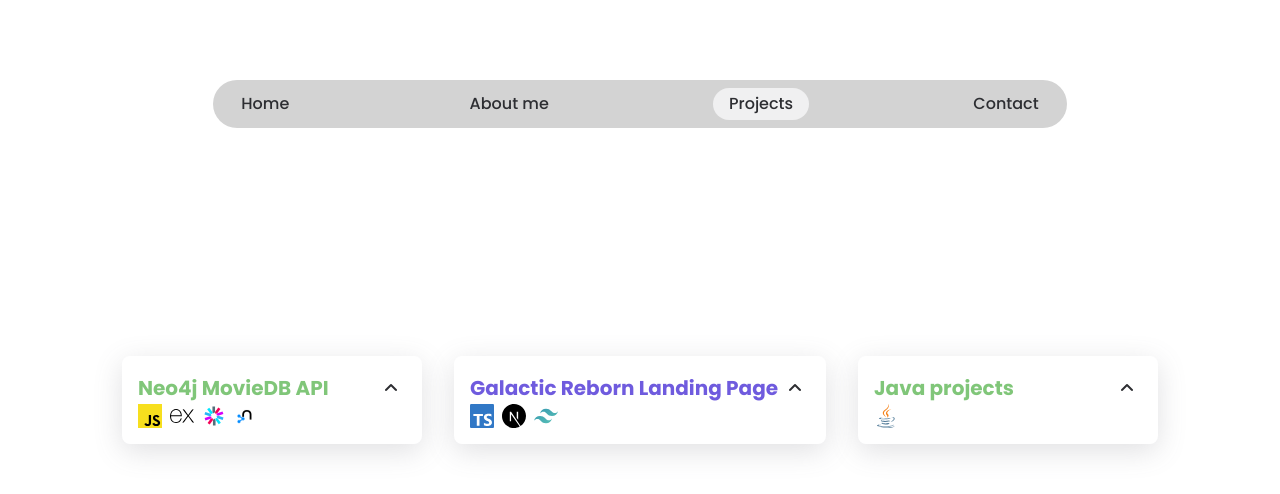
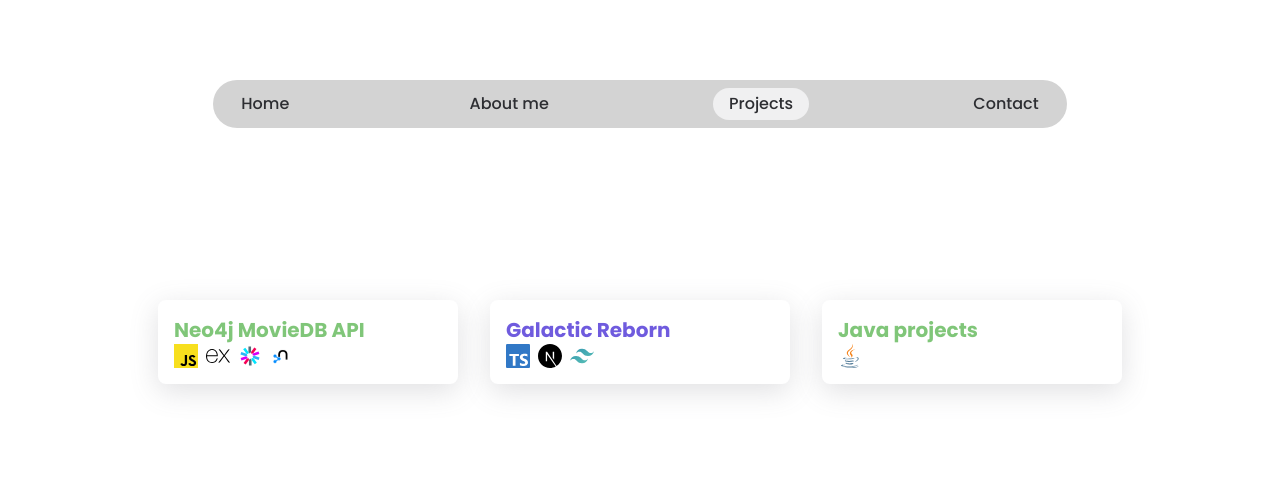
Before and after one commit to BartoszBrodowski/old-portfolio, a React (Vite) app: page /#/projects in a window 1280 px wide. Shown: the top 494 px of the page. Built offline with nearby package versions, Linux system fonts and the light colour scheme.

Commit message:
Change animation for projects, to fix

```diff
--- a/package.json
+++ b/package.json
@@ -15,6 +15,7 @@
     "@fortawesome/free-brands-svg-icons": "^6.4.0",
     "@fortawesome/free-solid-svg-icons": "^6.4.0",
     "@fortawesome/react-fontawesome": "^0.2.0",
+    "clsx": "^1.2.1",
     "framer-motion": "^10.12.16",
     "react": "^18.2.0",
     "react-dom": "^18.2.0",
--- a/src/components/Projects/GalacticRebornCard.tsx
+++ b/src/components/Projects/GalacticRebornCard.tsx
@@ -1,7 +1,8 @@
 import { motion } from "framer-motion";
 import {
-  faAngleLeft,
+  // faAngleLeft,
   faWindowMaximize,
+  faXmark,
 } from "@fortawesome/free-solid-svg-icons";
 import { FontAwesomeIcon } from "@fortawesome/react-fontawesome";
 
@@ -39,23 +40,21 @@ const GalacticRebornCard: React.FC<GalacticRebornCardProps> = ({
     <motion.div
       transition={{ layout: { duration: durationTime, type: "spring" } }}
       layout
-      className="max-w-[530px] shadow-card rounded-lg p-4"
+      className="max-w-[530px] bg-white shadow-card rounded-lg p-4"
     >
-      <motion.div layout="position">
+      <motion.div onClick={() => handleClick()}>
         <motion.div
           layout="position"
-          onClick={() => handleClick()}
-          className="flex justify-between items-center cursor-pointer"
+          className="flex justify-between items-center cursor-pointer pr-2"
         >
           <motion.h2 className="font-bold text-xl text-galactic-reborn-purple">
             {title}
           </motion.h2>
           <motion.button
-            className="w-8 h-8"
-            animate={clickedId === id ? { rotate: -90 } : { rotate: 90 }}
-            layout
+            animate={clickedId === id ? { opacity: 1 } : { opacity: 0 }}
+            layout="position"
           >
-            <FontAwesomeIcon icon={faAngleLeft} />
+            <FontAwesomeIcon icon={faXmark} />
           </motion.button>
         </motion.div>
         <motion.div className="flex items-center gap-2" layout="position">
--- a/src/components/Projects/ProjectCard.tsx
+++ b/src/components/Projects/ProjectCard.tsx
@@ -1,5 +1,5 @@
 import { motion } from "framer-motion";
-import { faAngleLeft } from "@fortawesome/free-solid-svg-icons";
+import { faXmark } from "@fortawesome/free-solid-svg-icons";
 import { FontAwesomeIcon } from "@fortawesome/react-fontawesome";
 
 const durationTime = 1;
@@ -33,26 +33,25 @@ const ProjectCard: React.FC<ProjectCardProps> = ({
     }
   };
   return (
+    <motion.div>
       <motion.div
         transition={{ layout: { duration: durationTime, type: "spring" } }}
         layout
-      className="max-w-[530px] shadow-card rounded-lg p-4"
+        className="max-w-[530px] bg-white shadow-card rounded-lg p-4"
       >
-      <motion.div layout="position">
+        <motion.div onClick={() => handleClick()} layout="position">
           <motion.div
             layout="position"
-          onClick={() => handleClick()}
             className="flex justify-between items-center cursor-pointer"
           >
             <motion.h2 className="font-bold text-xl text-main-green">
               {title}
             </motion.h2>
             <motion.button
-            className="w-8 h-8"
-            animate={clickedId === id ? { rotate: -90 } : { rotate: 90 }}
+              animate={clickedId === id ? { opacity: 1 } : { opacity: 0 }}
               layout
             >
-            <FontAwesomeIcon icon={faAngleLeft} />
+              <FontAwesomeIcon icon={faXmark} />
             </motion.button>
           </motion.div>
           <motion.div className="flex items-center gap-2" layout="position">
@@ -91,6 +90,7 @@ const ProjectCard: React.FC<ProjectCardProps> = ({
           </motion.div>
         )}
       </motion.div>
+    </motion.div>
   );
 };
 
--- a/src/components/Projects/index.tsx
+++ b/src/components/Projects/index.tsx
@@ -1,6 +1,8 @@
 import { useState } from "react";
 import ProjectCard from "./ProjectCard";
 import GalacticRebornCard from "./GalacticRebornCard";
+import clsx from "clsx";
+import "../../index.css";
 
 const Projects = () => {
   const [clickedId, setClickedId] = useState(-1);
@@ -28,7 +30,7 @@ const Projects = () => {
       link: "https://github.com/BartoszBrodowski/neo4j-moviedb-api",
     },
     {
-      title: "Galactic Reborn Landing Page",
+      title: "Galactic Reborn",
       description:
         "Landing page of a blockchain game project. It was created with NextJS and TailwindCSS. The site contains information about documentation, roadmap of the project, team section and community links.",
       techstack: [
@@ -47,10 +49,17 @@ const Projects = () => {
     },
   ];
   return (
-    <div className="grid grid-cols-auto-fit justify-center gap-8">
+    <div className="flex justify-center items-center">
+      <div className="grid grid-cols-3 grid-rows-2 justify-center gap-8">
         {projects.map((project, index) =>
-        project.title === "Galactic Reborn Landing Page" ? (
-          <div className="min-w-[300px]" key={index}>
+          project.title === "Galactic Reborn" ? (
+            <div
+              className={clsx(`min-w-[300px] m-auto grid-item-${index + 1}`, {
+                "z-20 absolute top-1/2 left-1/2 transform -translate-x-1/2 -translate-y-1/2":
+                  clickedId === index,
+              })}
+              key={index}
+            >
               <GalacticRebornCard
                 title={project.title}
                 description={project.description}
@@ -63,7 +72,16 @@ const Projects = () => {
               />
             </div>
           ) : (
-          <div className="min-w-[300px]" key={index}>
+            <div
+              className={clsx(
+                `z-10 min-w-[300px] m-auto grid-item-${index + 1}`,
+                {
+                  "z-20 absolute top-1/2 left-1/2 transform -translate-x-1/2 -translate-y-1/2":
+                    clickedId === index,
+                }
+              )}
+              key={index}
+            >
               <ProjectCard
                 title={project.title}
                 description={project.description}
@@ -78,6 +96,7 @@ const Projects = () => {
           )
         )}
       </div>
+    </div>
   );
 };
 
--- a/src/index.css
+++ b/src/index.css
@@ -1,4 +1,4 @@
-@import url('https://fonts.googleapis.com/css2?family=Poppins:wght@400;500;600;700&display=swap');
+@import url("https://fonts.googleapis.com/css2?family=Poppins:wght@400;500;600;700&display=swap");
 @tailwind base;
 @tailwind components;
 @tailwind utilities;
@@ -25,3 +25,13 @@ body {
   height: 100vh;
   justify-content: center;
 }
+
+.grid-item-1 {
+  grid-column: 1/1;
+}
+.grid-item-2 {
+  grid-column: 2/2;
+}
+.grid-item-3 {
+  grid-column: 3/3;
+}
--- a/tailwind.config.js
+++ b/tailwind.config.js
@@ -17,6 +17,7 @@ export default {
       },
       boxShadow: {
         card: "rgba(100, 100, 111, 0.2) 0px 7px 29px 0px",
+        "full-page": "-1px 2px 0px 3000px rgba(0,0,0,0.69)",
       },
       backgroundImage: {
         "profile-image": "url(./src//assets/images/shina.png)",
@@ -46,6 +47,11 @@ export default {
       gridTemplateColumns: {
         "auto-fit": "repeat(3, auto)",
       },
+      gridColumn: {
+        "only-1": "1 / 1",
+        "only-2": "2 / 2",
+        "only-3": "3 / 3",
+      },
     },
   },
   plugins: [],
```
Also changed, not shown: 1 other file (tests, documents, lock files or other folders). Lines whose indentation alone changed are shown as unchanged.
